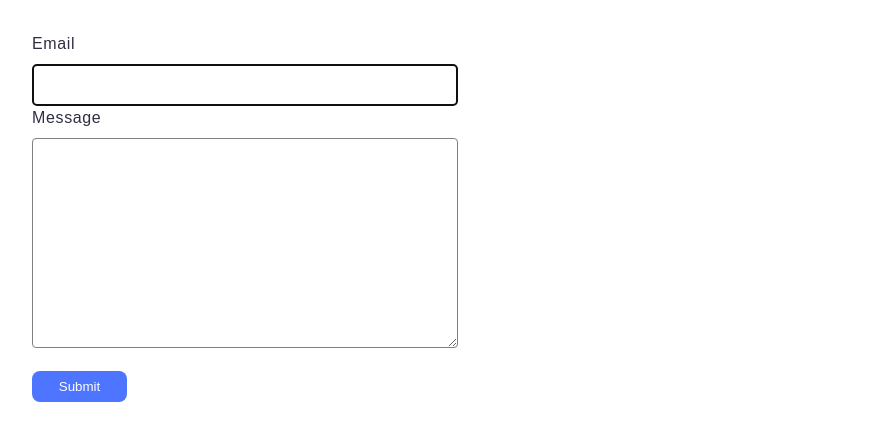
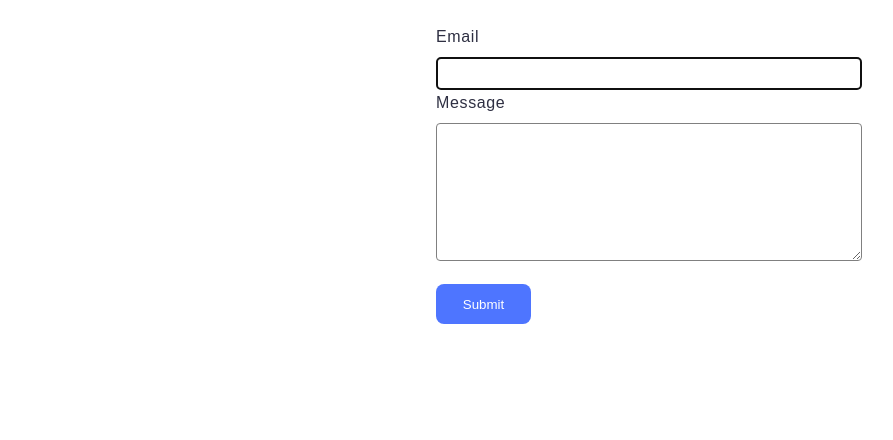
Before and after one commit to Ded-Goit/goit-js-hw-09, a website built with Vite: page src/2-form.html in a window 1280 px wide. Shown: the whole page, without its empty margins (0-893 px from the left). Built offline with nearby package versions, Linux system fonts and the light colour scheme.

Commit message:
css file

```diff
--- a/src/2-form.html
+++ b/src/2-form.html
@@ -4,19 +4,29 @@
     <meta charset="UTF-8" />
     <meta name="viewport" content="width=device-width, initial-scale=1.0" />
     <title>Feedback form</title>
-    <link rel="stylesheet" href="./css/2-form.css" />
+    <link rel="shortcut icon" href="./img/javascript.png" />
+    <link rel="stylesheet" href="./css/styles.css" />
   </head>
   <body>
     <form class="feedback-form" autocomplete="off">
-      <label>
+      <label class="feedback-form-label">
         Email
-        <input type="email" name="email" autofocus />
+        <input
+          class="feedback-form-input"
+          type="email"
+          name="email"
+          autofocus
+        />
       </label>
-      <label>
+      <label class="feedback-form-label">
         Message
-        <textarea name="message" rows="8"></textarea>
+        <textarea
+          class="feedback-form-textarea"
+          name="message"
+          rows="8"
+        ></textarea>
       </label>
-      <button type="submit">Submit</button>
+      <button class="feedback-form-button" type="submit">Submit</button>
     </form>
     <script type="module" src="./js/2-form.js"></script>
   </body>
--- a/src/css/2-form.css
+++ b/src/css/2-form.css
@@ -2,42 +2,33 @@
   border-radius: 8px;
   padding: 24px;
   width: 408px;
-  height: 296px;
   background: #fff;
-  display: flex;
-  flex-direction: column;
+  text-align: left;
+  margin: 0 auto;
 }
-label {
+.feedback-form-label {
   font-family: 'Montserrat', sans-serif;
   font-weight: 400;
   font-size: 16px;
   line-height: 1.5;
   letter-spacing: 0.04em;
   color: #2e2f42;
+  max-width: 360px;
+  margin-bottom: 8px;
 }
-input,
-textarea {
+.feedback-form-input,
+.feedback-form-textarea {
   width: 100%;
   padding: 8px;
   margin-top: 8px;
   border: 1px solid #808080;
   border-radius: 4px;
-  font-family: 'Montserrat', sans-serif;
-  font-weight: 400;
-  font-size: 16px;
-  line-height: 1.5;
-  letter-spacing: 0.04em;
-  color: #2e2f42;
 }
-input:hover,
-textarea:hover {
-  border-color: black;
+.feedback-form-input:hover,
+.feedback-form-textarea:hover {
+  border: 1px solid #000000;
 }
-input:active,
-textarea:active {
-  border-color: #808080;
-}
-button {
+.feedback-form-button {
   color: white;
   border: none;
   display: flex;
@@ -52,6 +43,6 @@ button {
   border-radius: 8px;
   margin-top: 16px;
 }
-button:hover {
+.feedback-form-button:hover {
   background: #6c8cff;
 }
--- /dev/null
+++ b/src/css/hero.css
@@ -0,0 +1,8 @@
+.hero.container {
+  background-color: #f5f5f5;
+}
+.item {
+  max-width: 360px;
+  padding: 24px;
+  margin: 0 auto;
+}
--- a/src/css/styles.css
+++ b/src/css/styles.css
@@ -11,6 +11,9 @@
 @import url('./animations.css');
 
 /* Sections style */
+@import url('./hero.css');
+@import url('./1-gallery.css');
+@import url('./2-form.css');
 /*@import url('./header.css');
 @import url('./vite-promo.css');
 @import url('./badges.css');
```
Also changed, not shown: src/1-gallery.html (+2 -1 lines), src/css/1-gallery.css (+4 -4 lines), src/index.html (+26 -5 lines), src/img/form.jpg (added), src/img/gallery.jpg (added), src/img/javascript.png (added).
